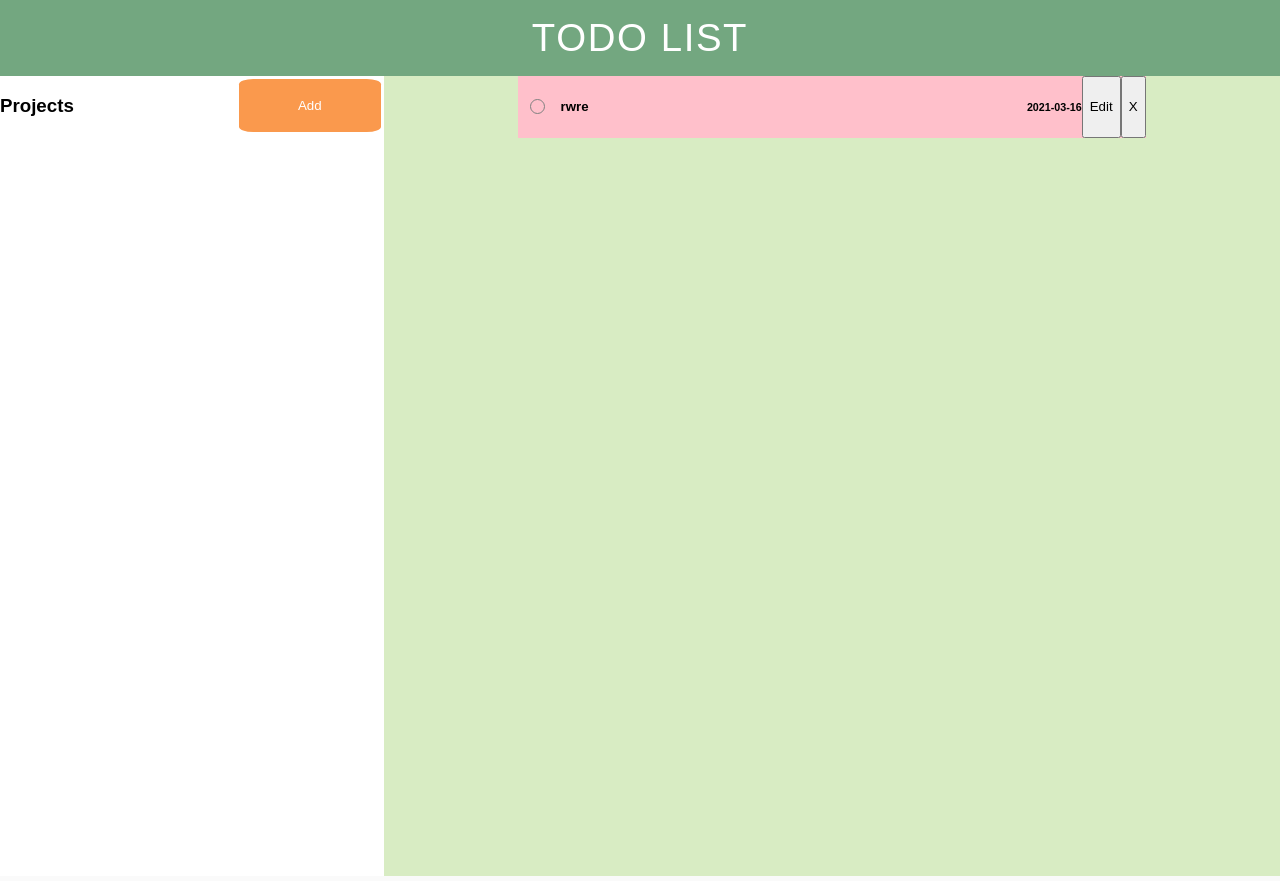
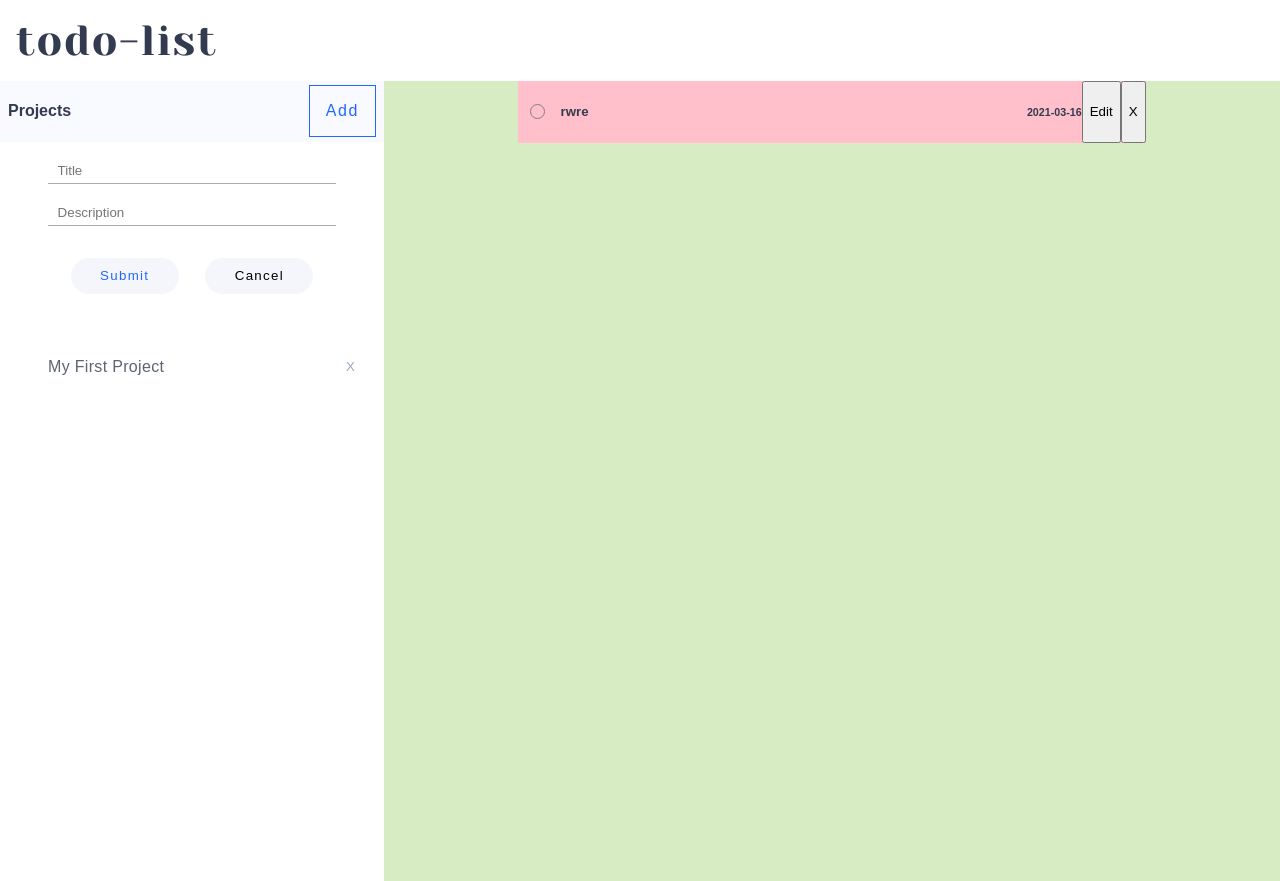
Before and after one commit to vbit27/todo-app, a plain HTML site: page index.html in a window 1280 px wide. Drawn offline with Linux system fonts and the light colour scheme.

Commit message:
Add project part style

```diff
--- a/index.html
+++ b/index.html
@@ -4,34 +4,37 @@
     <meta charset="UTF-8">
     <meta name="viewport" content="width=device-width, initial-scale=1.0">
     <link rel="stylesheet" href="style.css">
+    <link rel="preconnect" href="https://fonts.gstatic.com">
+<link href="https://fonts.googleapis.com/css2?family=Yeseva+One&display=swap" rel="stylesheet">
+<link rel="preconnect" href="https://fonts.gstatic.com">
+<link href="https://fonts.googleapis.com/css2?family=Yeseva+One&display=swap" rel="stylesheet">
     <title>todo-app</title>
 </head>
 <body>
     <header>
-        TODO LIST
+        todo-list
     </header>
 
     <div class="grid-container">
         <div class="project-container">
             <div class="project-container-title">
-                <h3>Projects</h3>
+                <h4>Projects</h4>
                 <button id="add-project">Add</button>
             </div>
-            <div class="submit-project-window" style="display: none;">
+            <div class="submit-project-window" style="display: block;">
                 <div>
-                    <label for="pName">Title of Project</label>
                     <input type="text" id="project-name" placeholder="Title">
                 </div>
                 <div>
-                    <label for="pDescription"> Description of Project</label>
                     <input type="text" id="project-description" placeholder="Description">
                 </div>
-                <div>
+                <div class="project-button-container">
                     <button id="submit-project">Submit</button>
                     <button id="cancel-submit-project">Cancel</button>
                 </div>
             </div>
-            <div id="project-list"></div>
+            <div id="project-list">
+                <div class="single-project-container" data-index="0"><h3>My First Project</h3><button class="delete-project-btn">X</button></div>            </div>
         </div>
         <div class="tasks-container">
             <div class="active-project-container" style="display: none;">
--- a/style.css
+++ b/style.css
@@ -1,19 +1,26 @@
 body {
   margin: 0;
   padding: 0;
-  background-color: #fafafa;
-  font-family: Arial, Helvetica, sans-serif;
+  color: #323b4f;
+  font-family: 'Merriweather Sans', sans-serif;
+}
+
+h3 {
+  font-size: 1rem;
+  font-weight: 300;
+  letter-spacing: 0.02rem;
+  color: #5c6473;
 }
 
 header {
   padding: 1rem 0;
-  font-family: Arial;
-  font-size: 3vw;
+  font-family: 'Yeseva One', cursive;
+  font-size: 3.3vw;
   letter-spacing: 0.1rem;
-  background-color: #73a780;
-  color: #ffffff;
+  color: #323b4f;
   height: fit-content;
-  text-align: center;
+  text-align: left;
+  margin-left: 1rem;
 }
 
 .grid-container {
@@ -24,35 +31,51 @@ header {
 
 /* Project style */
 
-#add-project {
-  width: 30%;
-  border: none;
-  border-radius: 10%;
-  margin: 0.2rem;
-  background: #fa994d;
-  color: white;
-}
-
 .project-container {
-  background-color: rgb(255, 255, 255);
+  align-items: center;
 }
 
 .project-container-title {
+  background-color: #f8faff;
+
   display: flex;
   flex-wrap: wrap;
 }
 
-.project-container-title h3 {
-  flex-grow: 6;
+.project-container-title h4 {
+  margin-left: 0.5rem;
+  flex-grow: 1;
 }
 
-.project-container-title button {
-  flex-grow: 1;
+#add-project {
+  border: none;
+  margin-right: 0.5rem;
+  padding: 1rem;
+  height: fit-content;
+  border: 1px solid #2268ff;
+  background-color: #f8faff;
+  color: #2268ff;
+  font-size: 1rem;
+  letter-spacing: 0.1rem;
+  transition: 0.3s;
+  align-self: center;
+}
+
+#add-project:hover {
+  background-color: #2268ff;
+  color: white;
+}
+
+#project-list {
+  margin-top: 2rem;
+  margin-left: 3rem;
+  margin-right: 1rem;
 }
 
 .single-project-container {
   display: flex;
   flex-wrap: wrap;
+  height: fit-content;
 }
 
 .single-project-container h3 {
@@ -60,9 +83,21 @@ header {
 }
 
 .single-project-container button {
-  flex-grow: 1;
+  width: 2.2rem;
+  height: 2.2rem;
+  background-color: white;
+  border: none;
+  padding: 0.3rem;
+  border-radius: 50%;
+  align-self: center;
+  color: #9ba9c2;
+  transition: 0.3s;
 }
 
+.single-project-container button:hover {
+  background-color: rgb(253, 241, 241);
+  color: red;
+}
 /* Task Style */
 
 .tasks-container {
@@ -117,3 +152,57 @@ header {
   border-radius: 50%;
   display: inline-block;
 }
+
+/* SUBMIT WINDOWS */
+input {
+  display: block;
+  margin: 1rem auto;
+  width: 70%;
+  padding: 0.2rem;
+  border: none;
+  border-bottom: 1px solid #a8adb3;
+  padding: 5px 10px;
+  outline: none;
+}
+
+input:hover {
+  border-bottom: 1px solid #2268ff;
+}
+
+input:focus {
+  border-bottom: 1px solid #2268ff;
+}
+
+.submit-project-window button {
+  margin: 1rem 0.7rem;
+  border: none;
+  padding: 0.8em 2.2em;
+  border-radius: 24px;
+  letter-spacing: 0.08rem;
+  background-color: #f4f6fc;
+  transition: 0.3s;
+}
+
+#submit-project {
+  color: #2268ff;
+  transition: 0.3s;
+}
+
+#submit-project:hover {
+  color: white;
+}
+
+.submit-project-window button:hover {
+  background-color: #2268ff;
+  color: white;
+}
+
+#submit-project {
+}
+
+.submit-project-window .project-button-container {
+  text-align: center;
+}
+
+#project-name {
+}
```
